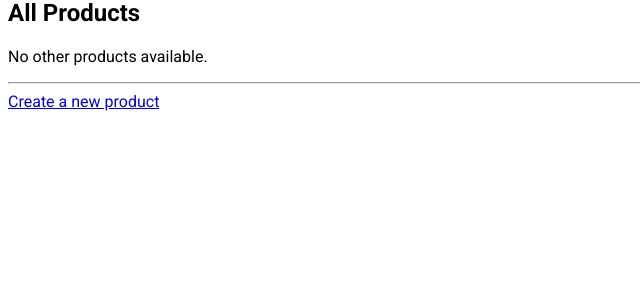
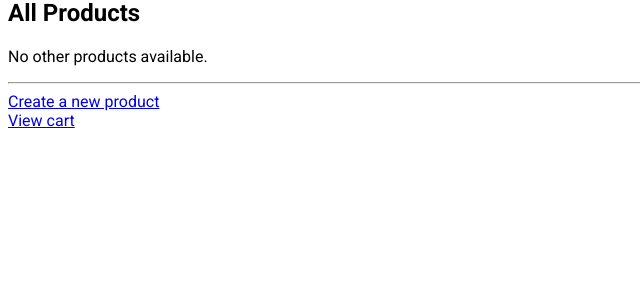
Before and after one commit to ls-s40/hobbysite-E-14, a Django app: page /merchstore/items/ in a window 1280 px wide. Shown: the part 206-507 px from the top of the page, without its empty margins (0-640 px from the left). Run offline with Django 5.2, Linux system fonts and the light colour scheme; data that the repository does not hold is empty.

Commit message:
Added view cart link to merchstore

```diff
--- a/hobbysite/merchstore/templates/merchstore/product_list.html
+++ b/hobbysite/merchstore/templates/merchstore/product_list.html
@@ -37,4 +37,6 @@
 
     <hr>
     <a href="{% url 'merchstore:product-create' %}">Create a new product</a>
+    <br>
+    <a href="{% url 'merchstore:cart' %}">View cart</a>
 {% endblock %}
```
